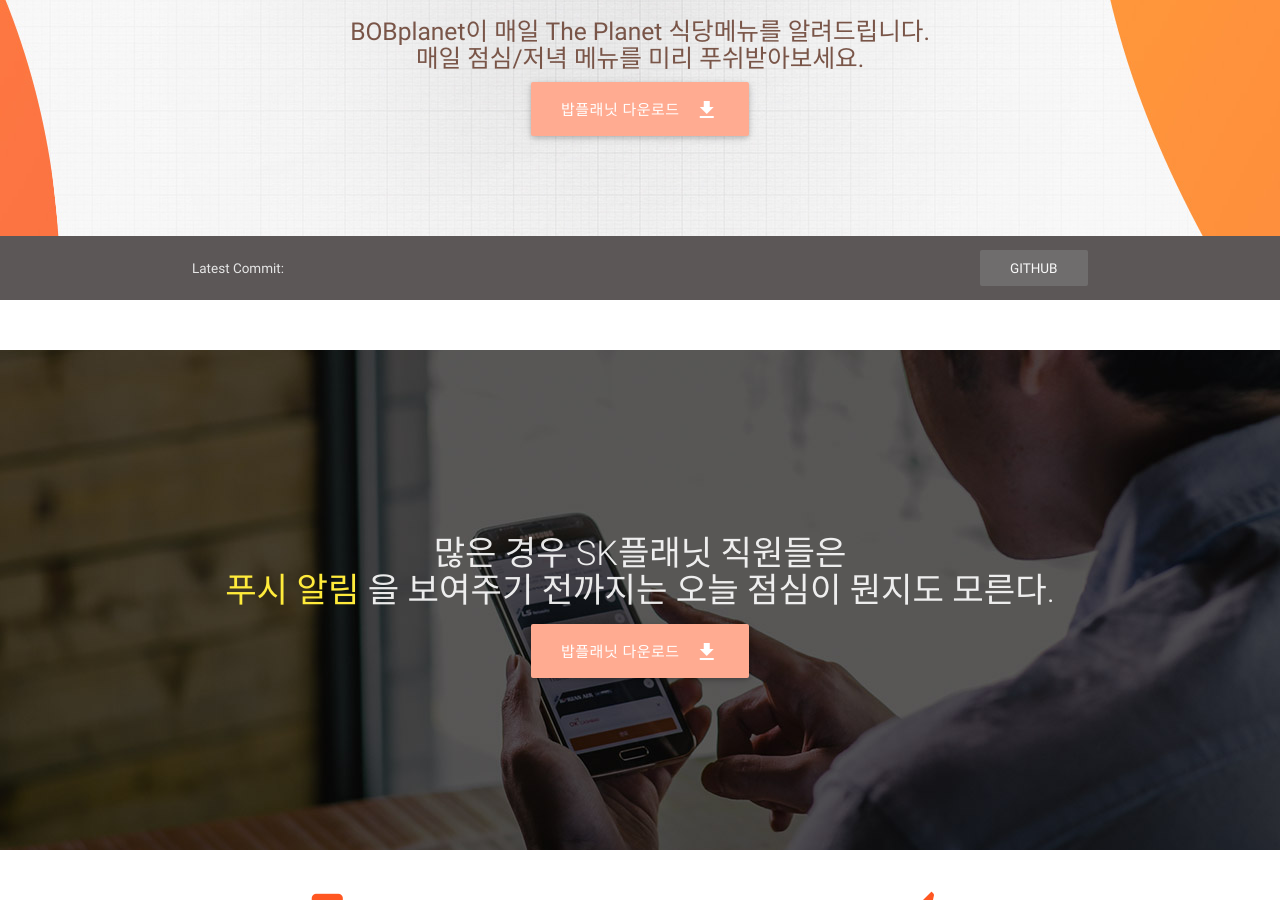
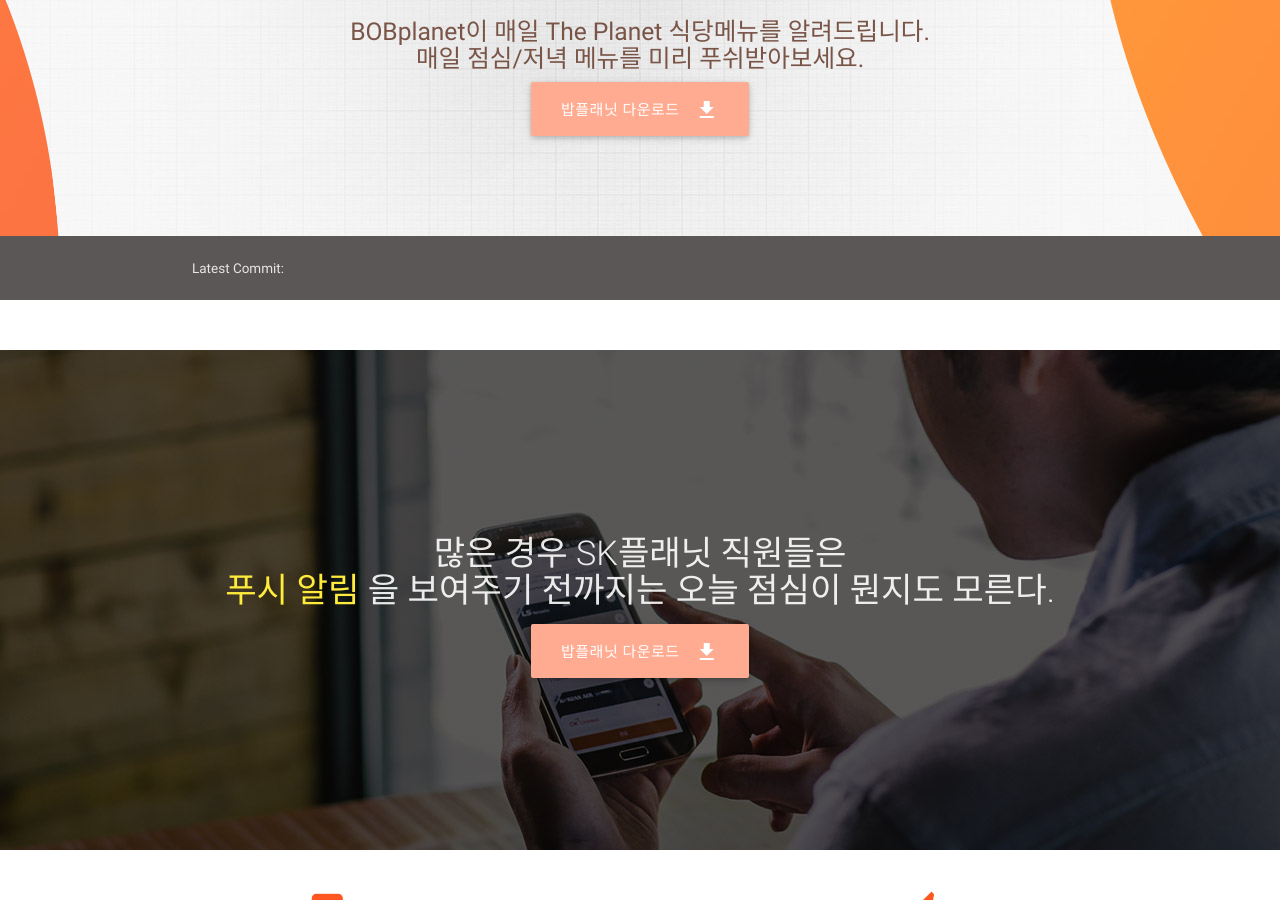
Before and after one commit to bobplanet/bobplanet.github.io, a Jekyll site: the page built from index.html, in a window 1280 px wide and 900 px high, scrolled down 328 px. Built offline with Jekyll 4.4.1, drawn with Linux system fonts in a browser that asks for light colours; nearby versions of some CDN libraries; comment, search, counter and statistics services are not loaded.

Commit message:
코드 수정

```diff
--- a/assets/js/cloudendpoint.js
+++ b/assets/js/cloudendpoint.js
@@ -34,7 +34,7 @@
 // onload 시에 init을 실행함
 function init() {
     ginit(function() {
-        console.log('init finished');
+        console.log('init finished', fnTodate() );
         menuOfDate( fnTodate() );
     });
 }
--- a/assets/js/init.js
+++ b/assets/js/init.js
@@ -17,11 +17,9 @@
 	menuOfDate = function (date) {
 	    var req = { date: date };
 	    gapi.client.bobplanetApi.menuOfDate(req).execute(function(resp) {
-	        console.log(resp);
+        console.log(resp);
 
-          if(window.location.pathname == "/Index.html"){
-
-            console.log("a test")
+          if(window.location.pathname == "/index.html"){
 
             var template = Handlebars.compile($('#menu-template').html());
             var html = template(resp);
@@ -29,7 +27,6 @@
 
 
           } else {
-            console.log("b test")
             createDom(resp);
           }
 
--- a/index.html
+++ b/index.html
@@ -30,7 +30,7 @@
     &nbsp;&nbsp;
       <span class="message"></span>
     <span class="date"></span>
-    <a id="github-button" href="https://github.com/bobplanet/Bobplanet" target="_blank" class="btn-flat right grey-text text-lighten-5 waves-effect waves-light hide-on-med-and-down">Github</a>
+    <!-- <a id="github-button" href="https://github.com/bobplanet/Bobplanet" target="_blank" class="btn-flat right grey-text text-lighten-5 waves-effect waves-light hide-on-med-and-down">Github</a> -->
     </div>
   </div>
 </div>
@@ -57,7 +57,7 @@
     </div>
     <div class="col s12 m8 l8">
     {{#each menu}}
-      <div class="col s12 m6 l6 grid-item {{date}}" id="{{id}}">
+      <div class="col s12 m4 l4 grid-item {{date}}" id="{{id}}">
         <div class="card small">
             <div class="card-image waves-effect waves-block waves-light">
                 <img class="activator" src="{{item.image}}" />
--- a/index_type_b.html
+++ b/index_type_b.html
@@ -22,7 +22,7 @@
     &nbsp;&nbsp;
       <span class="message"></span>
     <span class="date"></span>
-    <a id="github-button" href="https://github.com/bobplanet/Bobplanet" target="_blank" class="btn-flat right grey-text text-lighten-5 waves-effect waves-light hide-on-med-and-down">Github</a>
+    <!-- <a id="github-button" href="https://github.com/bobplanet/Bobplanet" target="_blank" class="btn-flat right grey-text text-lighten-5 waves-effect waves-light hide-on-med-and-down">Github</a> -->
     </div>
   </div>
 </div>
```
